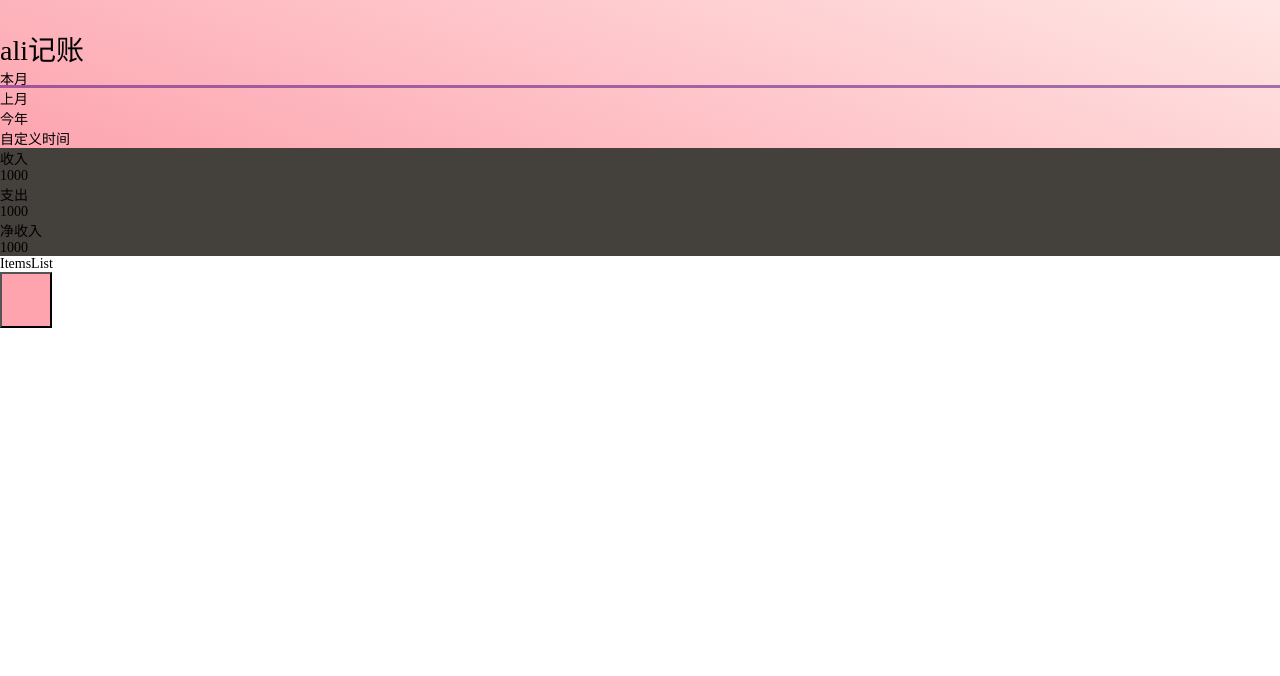
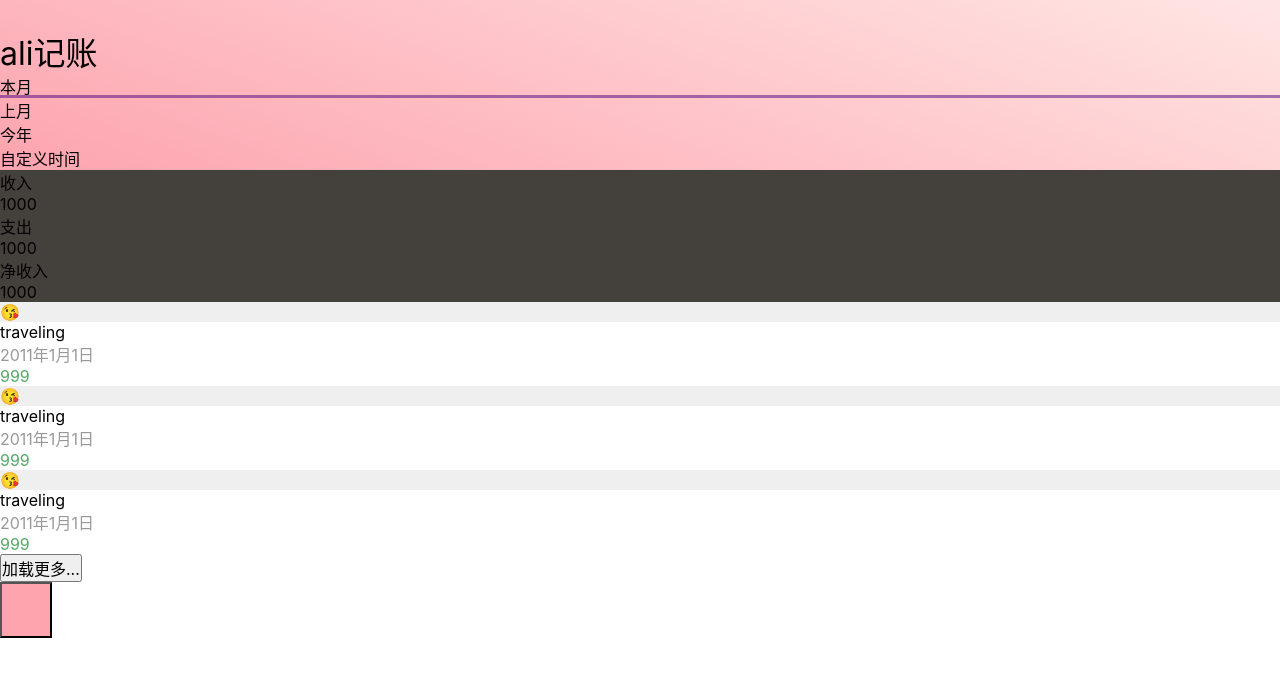
Before and after one commit to christina-xhy/January31, a React (Vite) app: page /items in a window 1280 px wide. Shown: the top 676 px of the page. Built offline with nearby package versions, Linux system fonts and the light colour scheme.

Commit message:
完成Item    完成itemsList页面

```diff
--- a/src/app.scss
+++ b/src/app.scss
@@ -8,7 +8,8 @@
   ol,li{list-style: none;}
 
   html{
-    font-size: 14px;
+    font-size: 16px;
+    font-family: -apple-system, Helvetica, Arial, "Liberation Sans", "PingFang SC", "Hiragino Sans GB", "Noto Sans CJK SC", "Source Han Sans SC", "Source Han Sans CN", "Microsoft YaHei", "Wenquanyi Micro Hei", "WenQuanYi Zen Hei", "ST Heiti", SimHei, "WenQuanYi Zen Hei Sharp", sans-serif;
   }
   button{
     font: inherit;
--- a/src/pages/Home.tsx
+++ b/src/pages/Home.tsx
@@ -36,9 +36,7 @@
         <img mt-20vh mb-20vh width= '98' height= '100' src={pig}/>
       </div>
       <div px-16px>
-        <button h-48px w='100%' bg='#fda4af' text-white b-none
-        rounded-8px
-        >开始记账</button>
+        <button j-btn>开始记账</button>
       </div>
       <AddItemFloatButton />
     </div>
--- a/src/pages/ItemsPage.tsx
+++ b/src/pages/ItemsPage.tsx
@@ -20,6 +20,41 @@
 export const ItemsPage : React.FC<Props> = (props) => {
     useTitle(props.title)
     const [timeRange,setTimeRange] = useState<TimeRange>('thisMonth')
+    const [items] = useState<Item[]>([
+      {
+        id: 1,
+        amount: 1000,
+        note: 'string',
+        tag_ids: [1],
+        happen_at: '2023-02-11T00:00.000Z',
+        created_at: '2023-02-11T00:00.000Z',
+        updated_at: '2023-02-1T00:00.000Z',
+        kind: 'incomes',
+        user_id: 1
+      },
+      {
+        id: 2,
+        amount: 1000,
+        note: 'string',
+        tag_ids: [2],
+        happen_at: '2023-02-11T00:00.000Z',
+        created_at: '2023-02-11T00:00.000Z',
+        updated_at: '2023-02-11T00:00.000Z',
+        kind: 'incomes',
+        user_id: 2
+      },
+      {
+        id: 3,
+        amount: 1000,
+        note: 'string',
+        tag_ids: [3],
+        happen_at: '2023-02-11T00:00.000Z',
+        created_at: '2023-02-11T00:00.000Z',
+        updated_at: '2023-02-11T00:00.000Z',
+        kind: 'incomes',
+        user_id: 3
+      }
+    ])
   return (
    <div>
      <Div>
@@ -27,7 +62,7 @@
        <TimeRangePicker  selected = {timeRange} onSelected={setTimeRange} />
      </Div>
        <ItemsSummary />
-       <ItemsList />
+       <ItemsList items={items}/>
        <AddItemFloatButton />
    </div>
   )
--- a/src/pages/ItemsPages/ItemsList.tsx
+++ b/src/pages/ItemsPages/ItemsList.tsx
@@ -1,3 +1,30 @@
-export const ItemsList : React.FC = () => {
-  return <div>ItemsList </div>;
+
+export interface Props{
+  items:Item[]
 }
+export const ItemsList : React.FC<Props> = ({items}) => {
+  return(
+  <div>
+      <ol>
+        {items.map(item =>
+          <li key={item.id} grid grid-cols='[auto_1fr_auto]' grid-rows- px-16px py-8px gap-x-12px >
+            <div row-start-1 col-start-1 row-end-3 col-end-2 text-24px w-48px h-48px
+              bg='#EFEFEF' rounded-50px flex justify-center items-center border-b-1 border-b='#EEE'>
+              😘
+            </div>
+            <div row-start-1 col-start-2 row-end-2 col-end-3 text='#000000'>
+              traveling
+            </div>
+            <div row-start-2 col-start-2 row-end-3 col-end-4 text='#999999'>
+              2011年1月1日
+            </div>
+            <div row-start-1 col-start-3 row-end-2 col-end-4 text='#53A867'>
+              999
+            </div>
+          </li>)}
+      </ol>
+      <div p-16px>
+        <button j-btn>加载更多...</button>
+      </div>
+    </div>
+)}
--- a/uno.config.ts
+++ b/uno.config.ts
@@ -7,6 +7,7 @@
   theme: {
   },
   shortcuts: {
+    'j-btn':'h-48px w-100% bg-#fda4af text-white b-none rounded-8px'
   },
   safelist: [],
   presets: [
```
